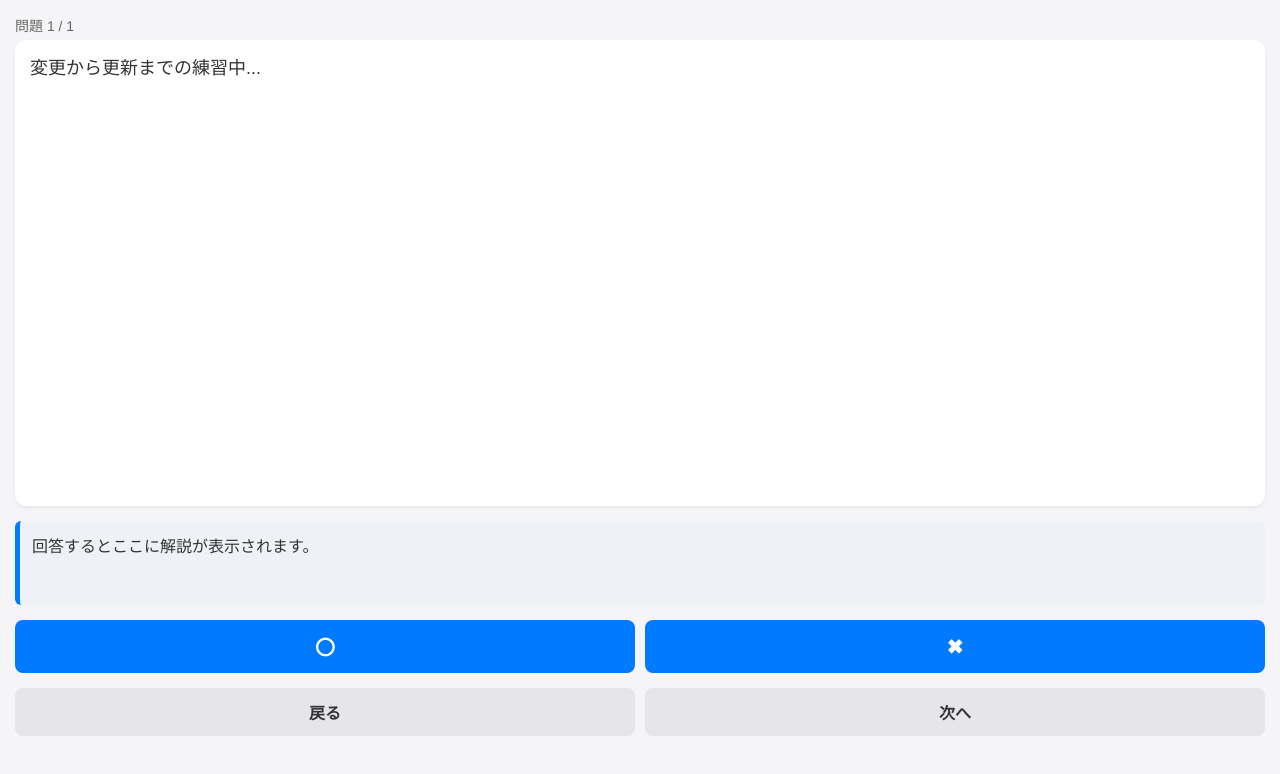
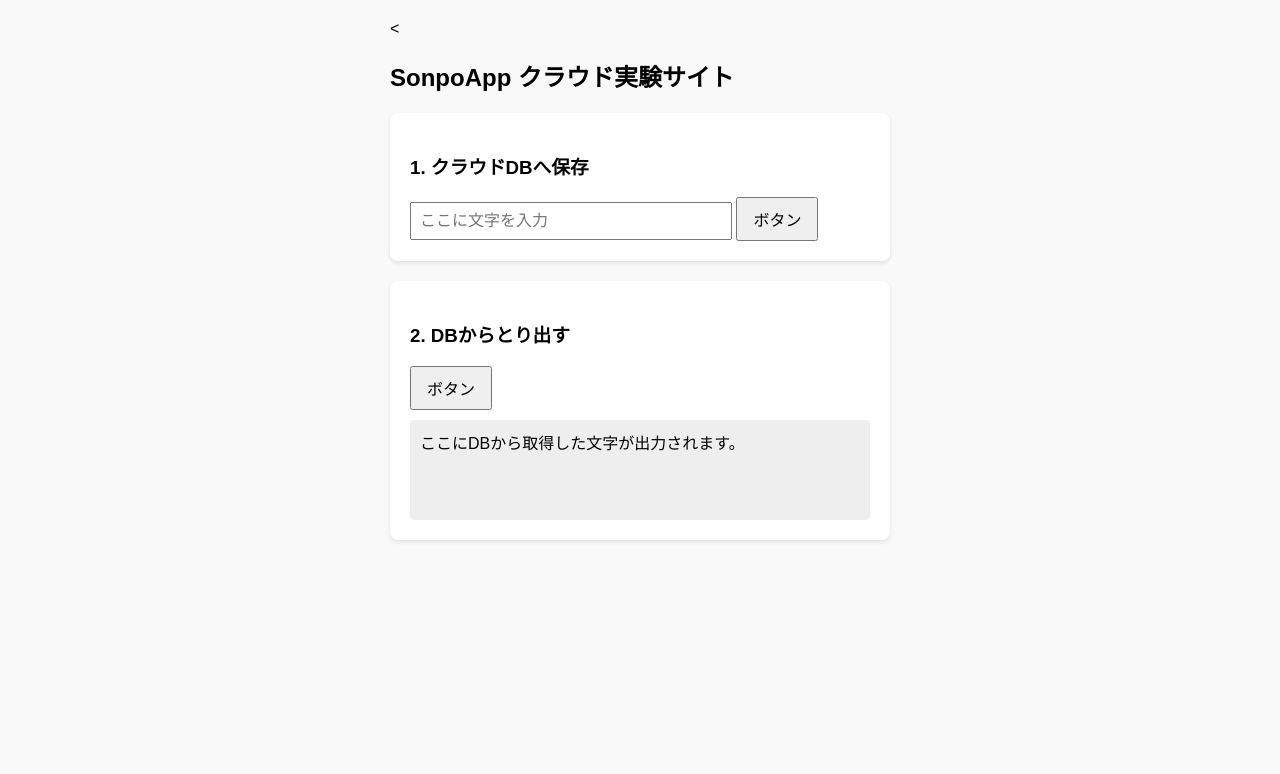
Before and after one commit to kaisoccer19960414-cmd/Store---IPhone---, a plain HTML site: page index.html in a window 1280 px wide. Drawn offline with Linux system fonts and the light colour scheme.

Commit message:
DBを介する簡単な文章の入出力テスト

```diff
--- a/index.html
+++ b/index.html
@@ -1,116 +1,71 @@
-<!DOCTYPE html>
+<<!DOCTYPE html>
 <html lang="ja">
 <head>
     <meta charset="UTF-8">
     <meta name="viewport" content="width=device-width, initial-scale=1.0">
-    <title>うんこぶりぶり</title>
-    <link rel="manifest" href="manifest.json">
-    <meta name="apple-mobile-web-app-capable" content="yes">
-    <meta name="apple-mobile-web-app-status-bar-style" content="black-translucent">
-    <meta name="apple-mobile-web-app-title" content="UnkoApp">
-
+    <title>超簡易クラウド入出力テスト</title>
     <style>
-        /* 全体のデザイン調整（スマホで押しやすいサイズ感） */
         body {
-            margin: 0;
-            padding: 15px;
-            font-family: "Helvetica Neue", Arial, sans-serif;
-            background-color: #f5f5f7;
-            color: #333;
-            display: flex;
-            flex-direction: column;
-            height: 92vh;
+            font-family: sans-serif;
+            padding: 20px;
+            max-width: 500px;
+            margin: 0 auto;
+            background-color: #f9f9f9;
         }
-        /* ステータス（問題 1 / 10 的なやつ） */
-        #status-label {
-            font-size: 14px;
-            color: #666;
-            margin-bottom: 5px;
+        .section {
+            background: white;
+            padding: 20px;
+            border-radius: 8px;
+            margin-bottom: 20px;
+            box-shadow: 0 2px 4px rgba(0,0,0,0.1);
         }
-        /* 問題文エリア（SwingのJTextArea相当） */
-        #question-area {
-            flex: 1;
-            background: white;
-            border-radius: 12px;
-            padding: 15px;
-            font-size: 18px;
-            line-height: 1.5;
-            box-shadow: 0 2px 4px rgba(0,0,0,0.05);
-            overflow-y: auto;
-            margin-bottom: 15px;
+        input[type="text"] {
+            width: 70%;
+            padding: 8px;
+            font-size: 16px;
         }
-        /* 解説エリア */
-        #kaisetsu-area {
-            background: #eef2f7;
-            border-left: 5px solid #007aff;
-            border-radius: 6px;
-            padding: 12px;
+        button {
+            padding: 8px 15px;
             font-size: 16px;
-            margin-bottom: 15px;
-            min-height: 60px;
+            cursor: pointer;
         }
-        /* ボタン全体のコンテナ */
-        .btn-panel {
-            display: grid;
-            grid-template-columns: 1fr 1fr;
-            gap: 10px;
-            margin-bottom: 15px;
-        }
-        /* 各種ボタンの基本スタイル */
-        button {
-            padding: 12px;
-            font-size: 16px;
-            font-weight: bold;
-            border: none;
-            border-radius: 8px;
-            cursor: pointer;
-            transition: background 0.2s;
-        }
-        /* 回答ボタン（〇✖） */
-        .ans-btn {
-            background-color: #007aff;
-            color: white;
-            font-size: 20px;
-        }
-        /* ナビゲーションボタン（戻る・次へ） */
-        .nav-btn {
-            background-color: #e5e5ea;
-            color: #333;
+        #output-area {
+            min-height: 80px;
+            background: #eee;
+            padding: 10px;
+            margin-top: 10px;
+            border-radius: 4px;
+            white-space: pre-wrap;
         }
     </style>
 </head>
 <body>
 
-    <div id="status-label">問題 1 / 1</div>
+    <h2>SonpoApp クラウド実験サイト</h2>
 
-    <div id="question-area">
-        変更から更新までの練習中...
+    <div class="section">
+        <h3>1. クラウドDBへ保存</h3>
+        <input type="text" id="input-text" placeholder="ここに文字を入力">
+        <button onclick="saveToDB()">ボタン</button>
     </div>
 
-    <div id="kaisetsu-area">
-        回答するとここに解説が表示されます。
-    </div>
-
-    <div class="btn-panel">
-        <button class="ans-btn" onclick="answer('〇')">〇</button>
-        <button class="ans-btn" onclick="answer('✖')">✖</button>
-    </div>
-
-    <div class="btn-panel">
-        <button class="nav-btn">戻る</button>
-        <button class="nav-btn">次へ</button>
+    <div class="section">
+        <h3>2. DBからとり出す</h3>
+        <button onclick="readFromDB()">ボタン</button>
+        <div id="output-area">ここにDBから取得した文字が出力されます。</div>
     </div>
 
     <script>
-        // ボタンを押したときの簡単な動き（テスト用）
-        function answer(choice) {
-            const kaisetsu = document.getElementById('kaisetsu-area');
-            if(choice === '〇') {
-                kaisetsu.innerHTML = "<strong>正解！</strong><br>解説：その通りです！";
-            } else {
-                kaisetsu.innerHTML = "<strong>不正解！</strong><br>解説：違います！";
-            }
+        // 【あとでここにSupabaseと通信するJavaScriptの仕掛けを書きます】
+        function saveToDB() {
+            const text = document.getElementById('input-text').value;
+            alert('まだDBと繋がっていないので、手元でキープ：' + text);
+        }
+
+        function readFromDB() {
+            document.getElementById('output-area').innerText = 'まだDBと繋がっていないよ！';
         }
     </script>
+
 </body>
 </html>
```
